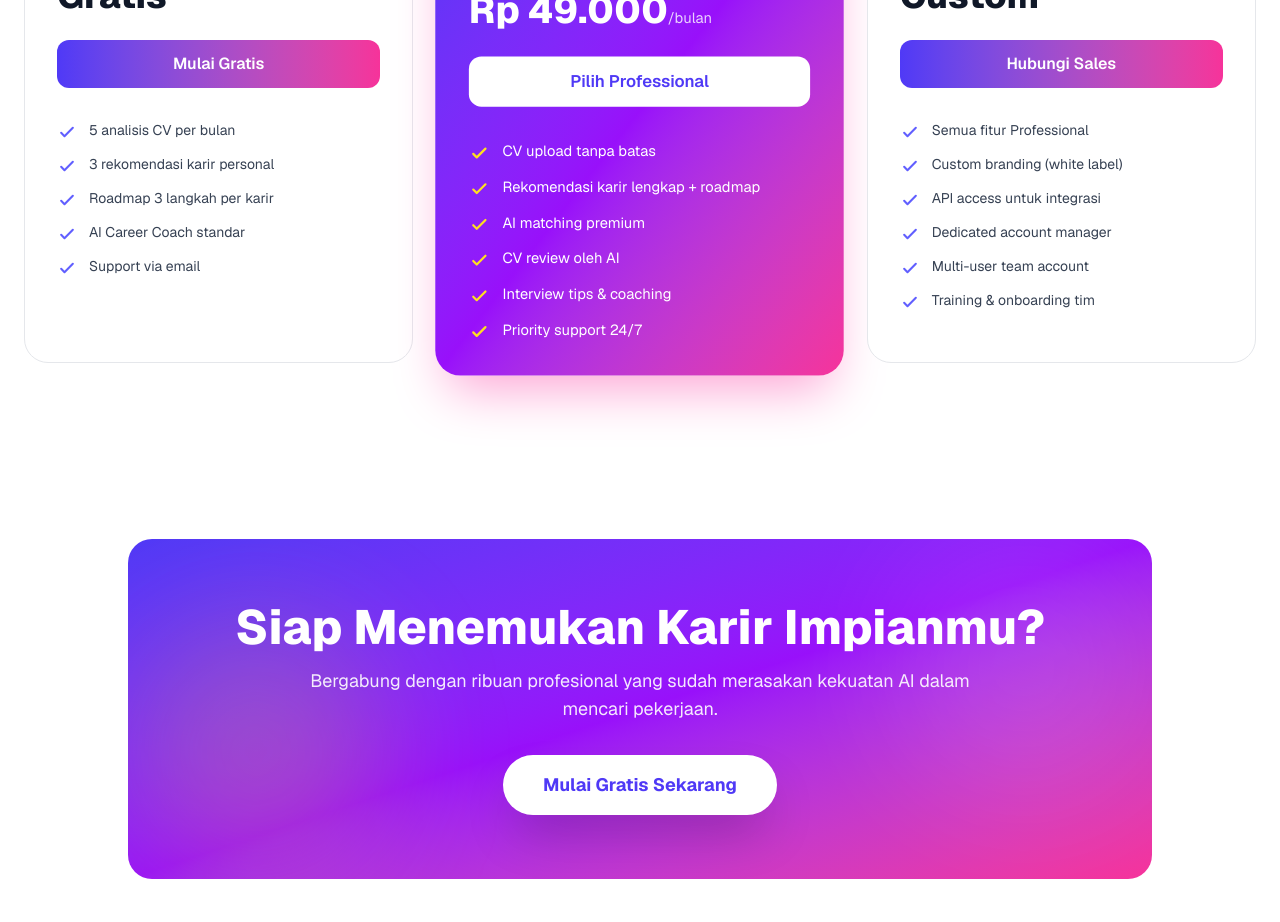
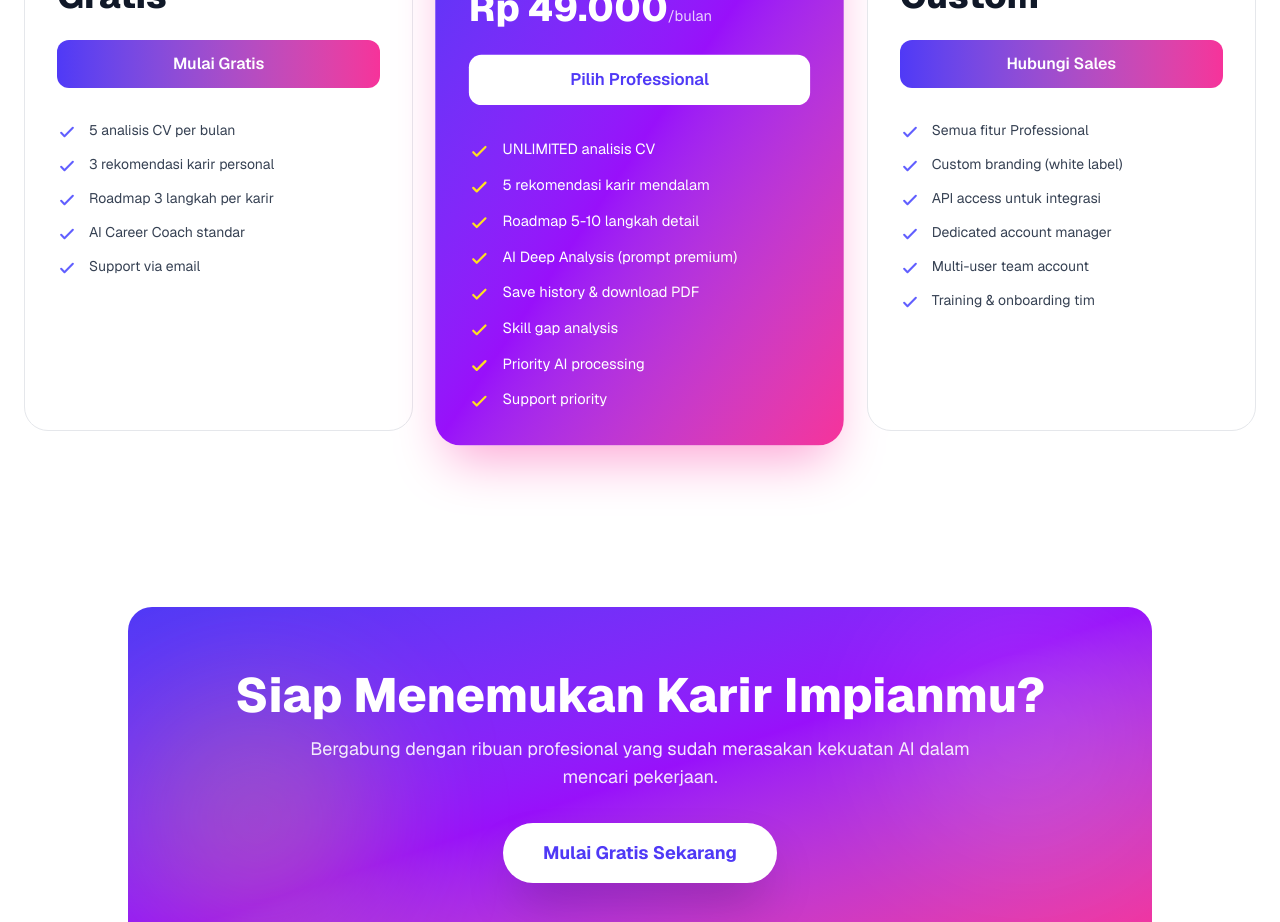
Before and after one commit to zulhamsyah-jobmatach/jobmatch-ai, a Next.js app: page / in a window 1280 px wide. Shown: the part 2840-3762 px from the top of the page. Built offline with nearby package versions, Linux system fonts and the light colour scheme.

Commit message:
perbaikan diprofesional

```diff
--- a/app/page.tsx
+++ b/app/page.tsx
@@ -146,12 +146,14 @@ export default function JobMatchLanding() {
       period: '/bulan',
       desc: 'Untuk pencari karir serius yang butuh insight mendalam.',
       features: [
-        'CV upload tanpa batas',
-        'Rekomendasi karir lengkap + roadmap',
-        'AI matching premium',
-        'CV review oleh AI',
-        'Interview tips & coaching',
-        'Priority support 24/7',
+        'UNLIMITED analisis CV',
+            '5 rekomendasi karir mendalam',
+            'Roadmap 5-10 langkah detail',
+            'AI Deep Analysis (prompt premium)',
+            'Save history & download PDF',
+            'Skill gap analysis',
+            'Priority AI processing',
+            'Support priority',
       ],
       cta: 'Pilih Professional',
       highlight: true,
```
